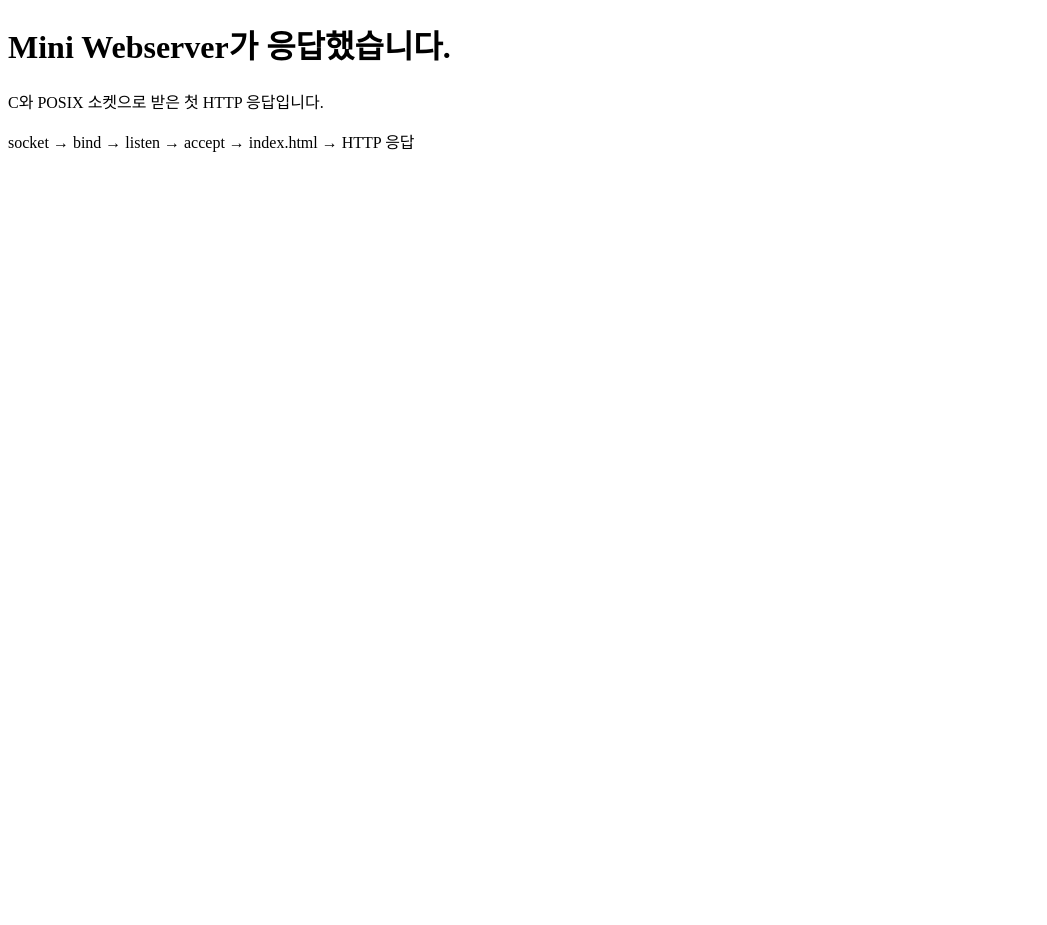
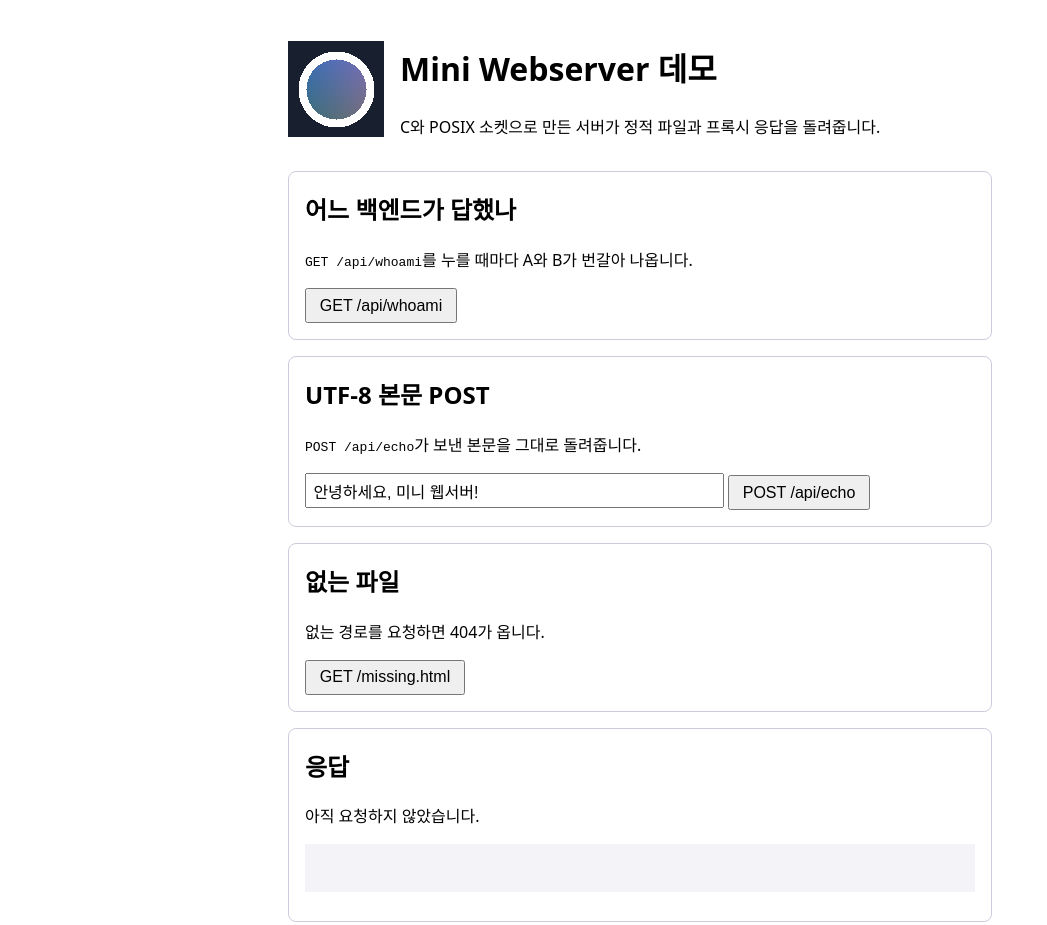
Before and after one commit to kuk-hwan/WEEK13-Kkilkkilson, a plain HTML site: page public/index.html in a window 1280 px wide. Shown: the whole page, without its empty margins (0-1047 px from the left). Before the commit the page ends 800 px from the top, so only its background shows below. Drawn offline with Linux system fonts and the light colour scheme.

Commit message:
feat(app): 데모 페이지 추가
리뷰어가 브라우저로 정적 응답, POST, A/B 번갈아 응답을 바로 확인할 수
있어야 한다. 그런데 public/에는 첫 응답용 안내 문구뿐이었다.

index.html에 CSS, JS, PNG 로고를 붙이고, 버튼 세 개가 /api/whoami,
/api/echo(UTF-8 본문), 없는 파일(404)을 fetch로 호출해 상태와 본문을
화면에 보이게 했다. 외부 CDN과 빌드 단계는 쓰지 않는다.

Refs #15

```diff
--- /dev/null
+++ b/public/app.js
@@ -0,0 +1,36 @@
+"use strict";
+
+function show(label, response, text) {
+  const status = document.getElementById("status");
+  status.textContent = label + " → " + response.status + " " + response.statusText;
+  status.className = response.ok ? "ok" : "error";
+  document.getElementById("body").textContent = text;
+}
+
+async function request(label, url, options) {
+  try {
+    const response = await fetch(url, options);
+    show(label, response, await response.text());
+  } catch (error) {
+    const status = document.getElementById("status");
+    status.textContent = label + " → 요청 실패";
+    status.className = "error";
+    document.getElementById("body").textContent = String(error);
+  }
+}
+
+document.getElementById("whoami").addEventListener("click", () => {
+  request("GET /api/whoami", "/api/whoami", { cache: "no-store" });
+});
+
+document.getElementById("echo").addEventListener("click", () => {
+  request("POST /api/echo", "/api/echo", {
+    method: "POST",
+    headers: { "Content-Type": "text/plain; charset=utf-8" },
+    body: document.getElementById("text").value,
+  });
+});
+
+document.getElementById("missing").addEventListener("click", () => {
+  request("GET /missing.html", "/missing.html", { cache: "no-store" });
+});
--- a/public/index.html
+++ b/public/index.html
@@ -3,11 +3,40 @@
   <head>
     <meta charset="utf-8">
     <meta name="viewport" content="width=device-width, initial-scale=1">
-    <title>Mini Webserver · First Response</title>
+    <title>Mini Webserver 데모</title>
+    <link rel="stylesheet" href="/style.css">
   </head>
   <body>
-    <h1>Mini Webserver가 응답했습니다.</h1>
-    <p>C와 POSIX 소켓으로 받은 첫 HTTP 응답입니다.</p>
-    <p>socket → bind → listen → accept → index.html → HTTP 응답</p>
+    <header>
+      <img src="/logo.png" alt="Mini Webserver 로고" width="96" height="96">
+      <div>
+        <h1>Mini Webserver 데모</h1>
+        <p>C와 POSIX 소켓으로 만든 서버가 정적 파일과 프록시 응답을 돌려줍니다.</p>
+      </div>
+    </header>
+    <main>
+      <section>
+        <h2>어느 백엔드가 답했나</h2>
+        <p><code>GET /api/whoami</code>를 누를 때마다 A와 B가 번갈아 나옵니다.</p>
+        <button id="whoami" type="button">GET /api/whoami</button>
+      </section>
+      <section>
+        <h2>UTF-8 본문 POST</h2>
+        <p><code>POST /api/echo</code>가 보낸 본문을 그대로 돌려줍니다.</p>
+        <input id="text" type="text" value="안녕하세요, 미니 웹서버!" aria-label="보낼 문장">
+        <button id="echo" type="button">POST /api/echo</button>
+      </section>
+      <section>
+        <h2>없는 파일</h2>
+        <p>없는 경로를 요청하면 404가 옵니다.</p>
+        <button id="missing" type="button">GET /missing.html</button>
+      </section>
+      <section>
+        <h2>응답</h2>
+        <p id="status">아직 요청하지 않았습니다.</p>
+        <pre id="body"></pre>
+      </section>
+    </main>
+    <script src="/app.js"></script>
   </body>
 </html>
--- /dev/null
+++ b/public/style.css
@@ -0,0 +1,46 @@
+body {
+  font-family: system-ui, sans-serif;
+  margin: 0 auto;
+  max-width: 44rem;
+  padding: 1.5rem;
+  line-height: 1.5;
+}
+
+header {
+  display: flex;
+  gap: 1rem;
+  align-items: center;
+}
+
+section {
+  border: 1px solid #ccd;
+  border-radius: 8px;
+  margin: 1rem 0;
+  padding: 0 1rem 1rem;
+}
+
+button {
+  font-size: 1rem;
+  padding: 0.4rem 0.8rem;
+}
+
+input {
+  font-size: 1rem;
+  padding: 0.4rem;
+  width: 60%;
+}
+
+#status.ok {
+  color: #0a6;
+}
+
+#status.error {
+  color: #c33;
+}
+
+pre {
+  background: #f4f4f8;
+  min-height: 2rem;
+  padding: 0.5rem;
+  white-space: pre-wrap;
+}
```
Also changed, not shown: public/logo.png (added), 1 other file.
